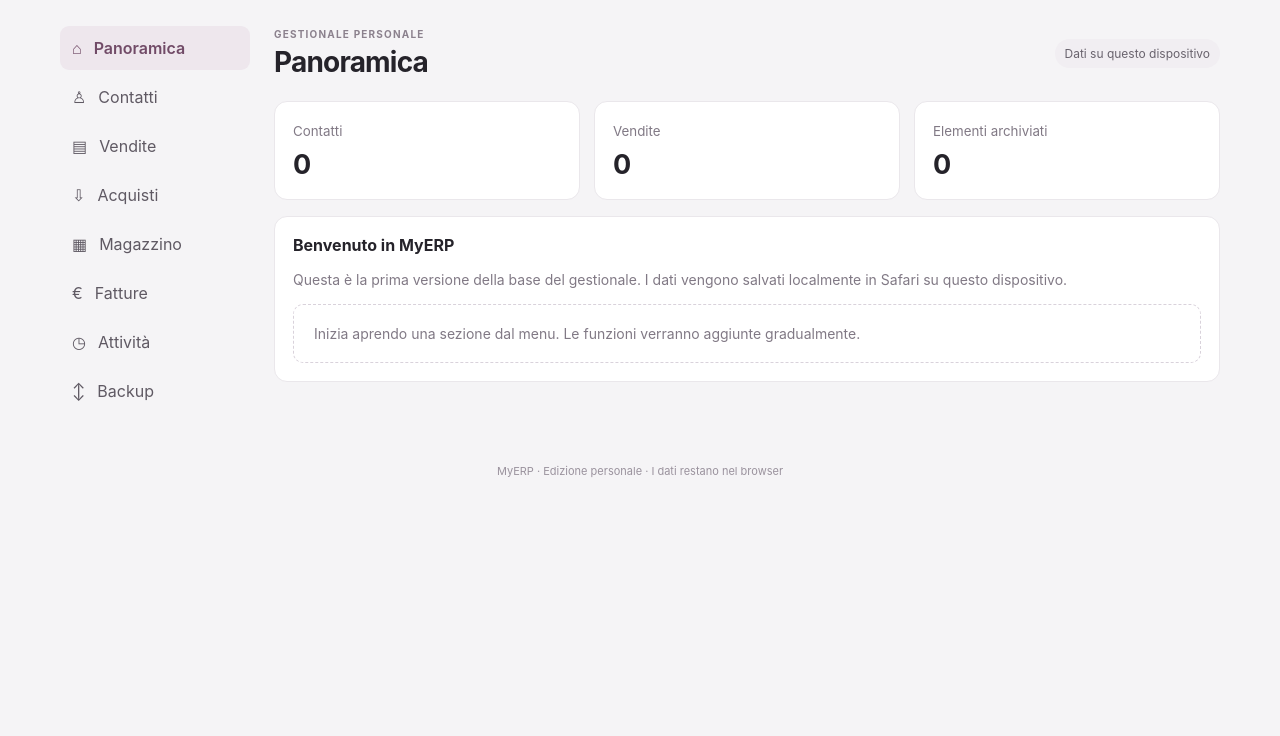
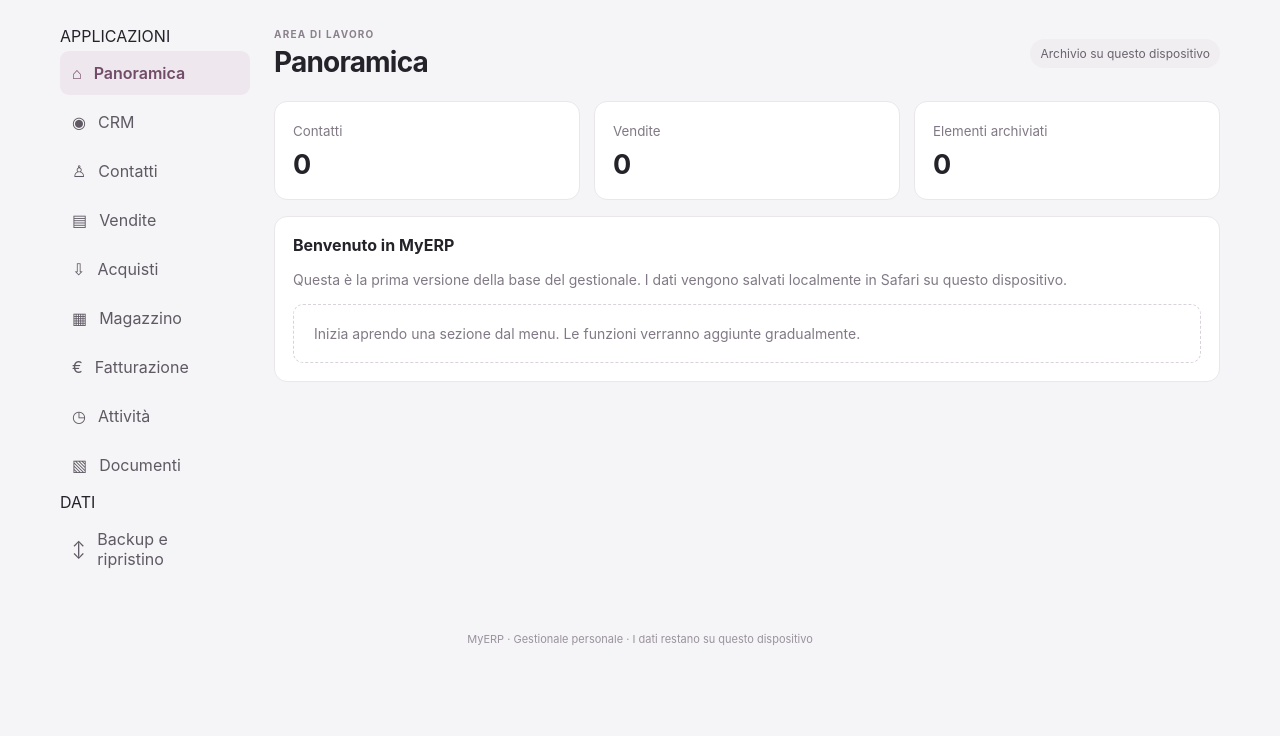
Before and after one commit to bullo221/MyERP, a plain HTML site: page index.html in a window 1280 px wide. Shown: the part 64-800 px from the top of the page. Drawn offline with Linux system fonts and the light colour scheme.

Commit message:
Redesign MyERP navigation shell

```diff
--- a/index.html
+++ b/index.html
@@ -4,7 +4,7 @@
   <meta charset="utf-8">
   <meta name="viewport" content="width=device-width, initial-scale=1, viewport-fit=cover">
   <meta name="theme-color" content="#714b67">
-  <meta name="description" content="MyERP personale, offline-first">
+  <meta name="description" content="MyERP, gestionale personale offline">
   <link rel="manifest" href="./manifest.webmanifest">
   <link rel="stylesheet" href="./styles.css">
   <title>MyERP</title>
@@ -12,28 +12,32 @@
 <body>
   <header class="topbar">
     <div class="brand"><span class="brand-mark">M</span><span>MyERP</span></div>
-    <span id="connection" class="status">Avvio…</span>
+    <div class="topbar-right"><span id="connection" class="status">Avvio…</span><span class="user-chip">Utente locale</span></div>
   </header>
   <main class="shell">
-    <aside class="sidebar" aria-label="Navigazione principale">
-      <button class="nav-item active" data-view="dashboard">⌂ <span>Panoramica</span></button>
-      <button class="nav-item" data-view="contacts">♙ <span>Contatti</span></button>
-      <button class="nav-item" data-view="sales">▤ <span>Vendite</span></button>
-      <button class="nav-item" data-view="purchases">⇩ <span>Acquisti</span></button>
-      <button class="nav-item" data-view="inventory">▦ <span>Magazzino</span></button>
-      <button class="nav-item" data-view="invoices">€ <span>Fatture</span></button>
-      <button class="nav-item" data-view="activities">◷ <span>Attività</span></button>
-      <button class="nav-item" data-view="backup">↕ <span>Backup</span></button>
+    <aside class="sidebar" aria-label="Applicazioni">
+      <div class="side-caption">APPLICAZIONI</div>
+      <button class="nav-item active" data-view="dashboard"><span class="nav-icon">⌂</span><span>Panoramica</span></button>
+      <button class="nav-item" data-view="crm"><span class="nav-icon">◉</span><span>CRM</span></button>
+      <button class="nav-item" data-view="contacts"><span class="nav-icon">♙</span><span>Contatti</span></button>
+      <button class="nav-item" data-view="sales"><span class="nav-icon">▤</span><span>Vendite</span></button>
+      <button class="nav-item" data-view="purchases"><span class="nav-icon">⇩</span><span>Acquisti</span></button>
+      <button class="nav-item" data-view="inventory"><span class="nav-icon">▦</span><span>Magazzino</span></button>
+      <button class="nav-item" data-view="invoices"><span class="nav-icon">€</span><span>Fatturazione</span></button>
+      <button class="nav-item" data-view="activities"><span class="nav-icon">◷</span><span>Attività</span></button>
+      <button class="nav-item" data-view="documents"><span class="nav-icon">▧</span><span>Documenti</span></button>
+      <div class="side-caption side-caption-bottom">DATI</div>
+      <button class="nav-item" data-view="backup"><span class="nav-icon">↕</span><span>Backup e ripristino</span></button>
     </aside>
     <section class="content">
       <div class="page-heading">
-        <div><p class="eyebrow">GESTIONALE PERSONALE</p><h1 id="page-title">Panoramica</h1></div>
-        <span class="local-tag">Dati su questo dispositivo</span>
+        <div><p class="eyebrow">AREA DI LAVORO</p><h1 id="page-title">Panoramica</h1></div>
+        <span class="local-tag"><span class="local-dot"></span> Archivio su questo dispositivo</span>
       </div>
-      <div id="view"></div>
+      <div id="view" aria-live="polite"></div>
     </section>
   </main>
-  <footer>MyERP · Edizione personale · I dati restano nel browser</footer>
+  <footer>MyERP · Gestionale personale · I dati restano su questo dispositivo</footer>
   <script src="./app.js"></script>
 </body>
 </html>
```
